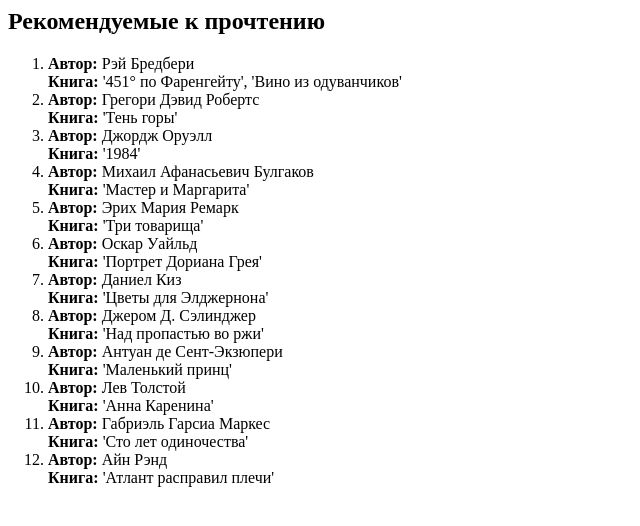
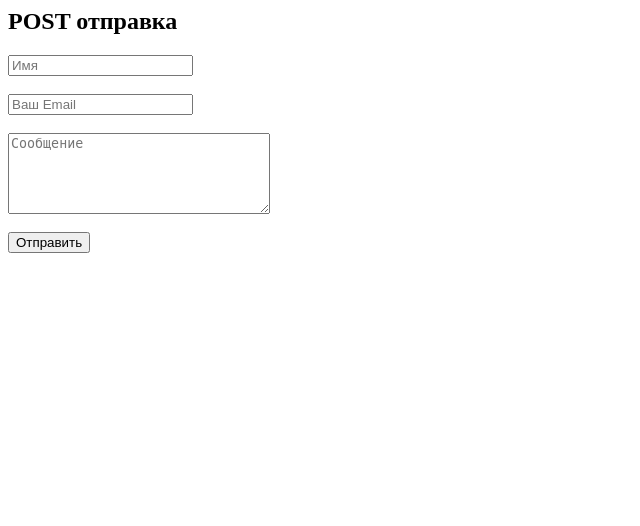
Before and after one commit to askouev/listBooks, a PHP site: page / in a window 1280 px wide. Shown: the top 526 px of the page, without its empty margins (0-640 px from the left). Run offline with PHP 8.4, Linux system fonts and the light colour scheme.

Commit message:
sendMail

```diff
--- a/index.php
+++ b/index.php
@@ -1,27 +1,28 @@
+<h2>POST отправка</h2>
+
 <?php
+if ( !empty($_POST) ) {
 
-echo "<h2>Рекомендуемые к прочтению</h2>";
+	$message = "You have new message from your site: \n"
+	. "Имя отправителя: " . $_POST["userName"] . "\n"
+	. "Email отправителя: " . $_POST["userMail"] . "\n"
+	. "Сообщение отправителя:  \n" . $_POST['Message'];
 
+	$headers = "From: myMail@mySite.ru";
 
-$books = array("Рэй Бредбери" => "'451° по Фаренгейту', 'Вино из одуванчиков'",
-               "Грегори Дэвид Робертс" => "'Шантарам'",
-               "Джордж Оруэлл" => "'1984'",
-               "Михаил Афанасьевич Булгаков" =>  "'Мастер и Маргарита'",
-               "Эрих Мария Ремарк" => "'Три товарища'",
-               "Оскар Уайльд" => "'Портрет Дориана Грея'",
-               "Даниел Киз" => "'Цветы для Элджернона'",
-               "Джером Д. Сэлинджер" => "'Над пропастью во ржи'",
-               "Антуан де Сент-Экзюпери" => "'Маленький принц'",
-               "Лев Толстой" => "'Анна Каренина'",
-               "Габриэль Гарсиа Маркес" => "'Сто лет одиночества'",
-               "Грегори Дэвид Робертс" => "'Тень горы'",
-               "Айн Рэнд" => "'Атлант расправил плечи'"
-            );
-echo "<ol>";
-foreach ($books as $key => $value) {
-	echo "<li><b>Автор:</b> $key<br>  <b>Книга:</b> $value<br></li>";
+	$mailSend = mail( "atoom@mail.ru", "Message from my site", $message );
+
+	if( $mailSend ){
+		echo "Сообщение отправлено успешно!";
+	}else{
+		echo "Где-то произошла ошибка!";
+	}
 }
-echo "</ol>";
+?>
 
-
-?>
+<form action="index.php" method="post">
+	<input type="text" name="userName" placeholder="Имя"><br><br>
+	<input type="email" name="userMail" placeholder="Ваш Email"><br><br>
+	<textarea name="Message" placeholder="Сообщение" cols="30" rows="5"></textarea><br><br>
+	<input type="submit" value="Отправить">
+</form>
```
